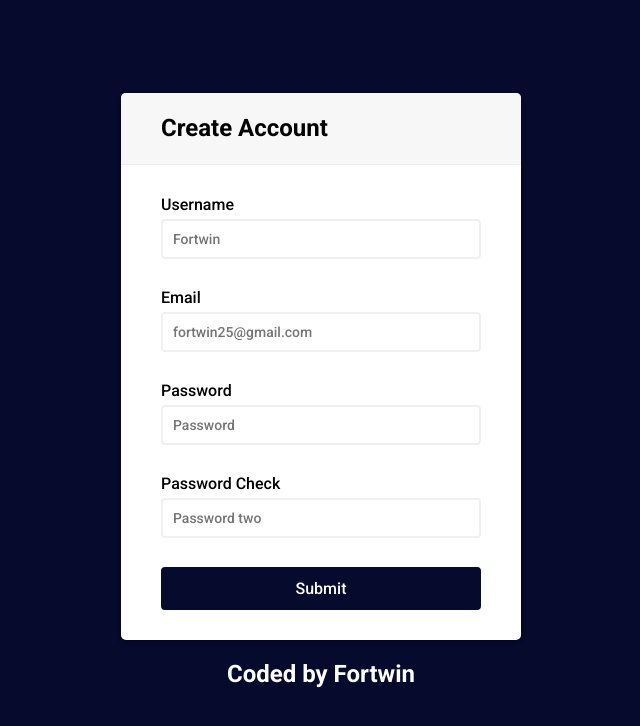
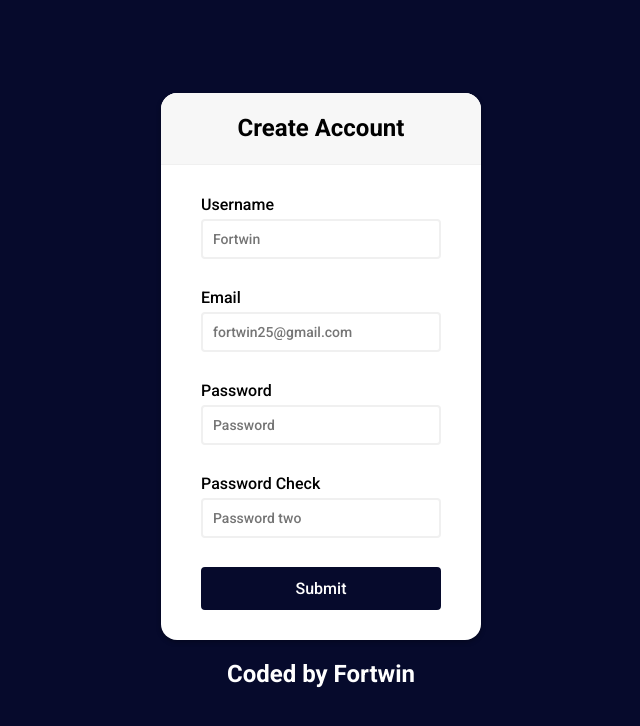
Before and after one commit to Fortwinhamz/Form-Validation, a plain HTML site: page index.html in a window 1280 px wide. Shown: the whole page, without its empty margins (319-959 px from the left). Drawn offline with Linux system fonts and the light colour scheme.

Commit message:
Edited the css

```diff
--- a/style.scss
+++ b/style.scss
@@ -32,9 +32,9 @@ body{
 
     .container{
         background: $color-white;
-        border-radius: 0.3125rem;
+        border-radius: 1rem;
         box-shadow: 0 2px 5px rgba(0,0,0,0.3);
-        width: 25rem;
+        width: 20rem;
         max-width: 100%;
         overflow: hidden;
 
@@ -47,6 +47,7 @@ body{
 
             h2{
                 margin: 0 ;
+                text-align: center;
             }
         }
 
```
Also changed, not shown: script.js (+0 -17 lines), style.css, 1 other file.
